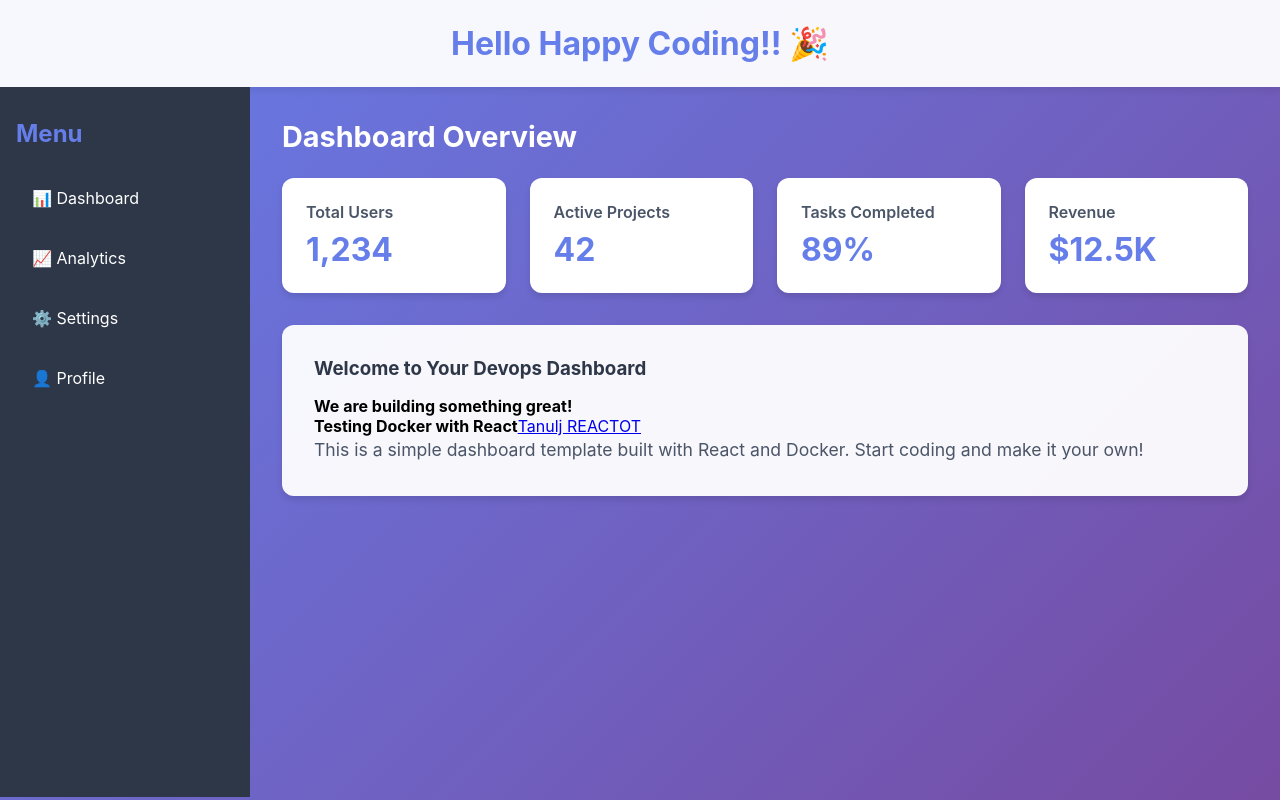
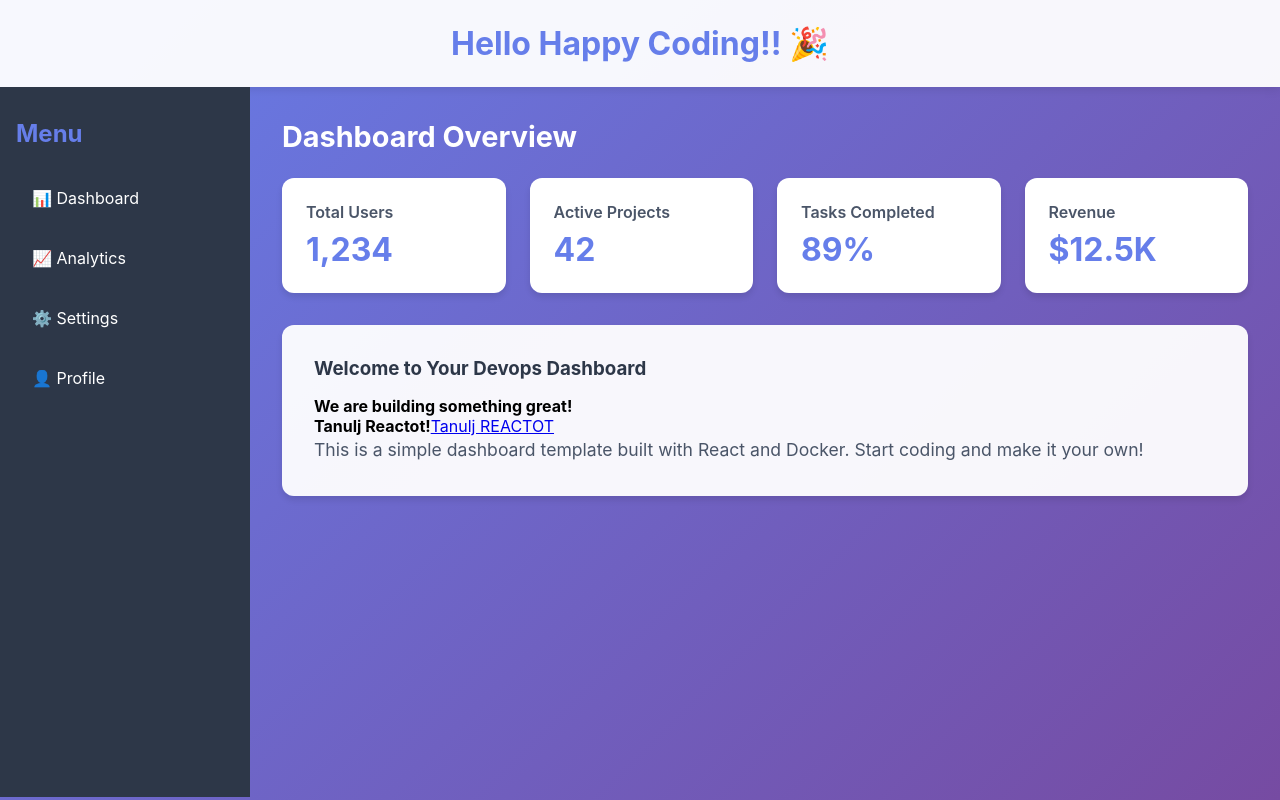
Before and after one commit to Slawernos/react_docker, a React (Create React App) app: page / in a window 1280 px wide. Built offline with nearby package versions, Linux system fonts and the light colour scheme.

Commit message:
latest Magyaritas

```diff
--- a/src/App.js
+++ b/src/App.js
@@ -44,7 +44,7 @@ function App() {
           <div className="welcome-section">
             <h3>Welcome to Your Devops Dashboard</h3>
             <h4>We are building something great!</h4>
-            <b>Testing Docker with React</b>
+            <b>Tanulj Reactot!</b>
             <a href="https://reactjs.org/">Tanulj REACTOT</a>
             <p>This is a simple dashboard template built with React and Docker. Start coding and make it your own!</p>
           </div>
```
